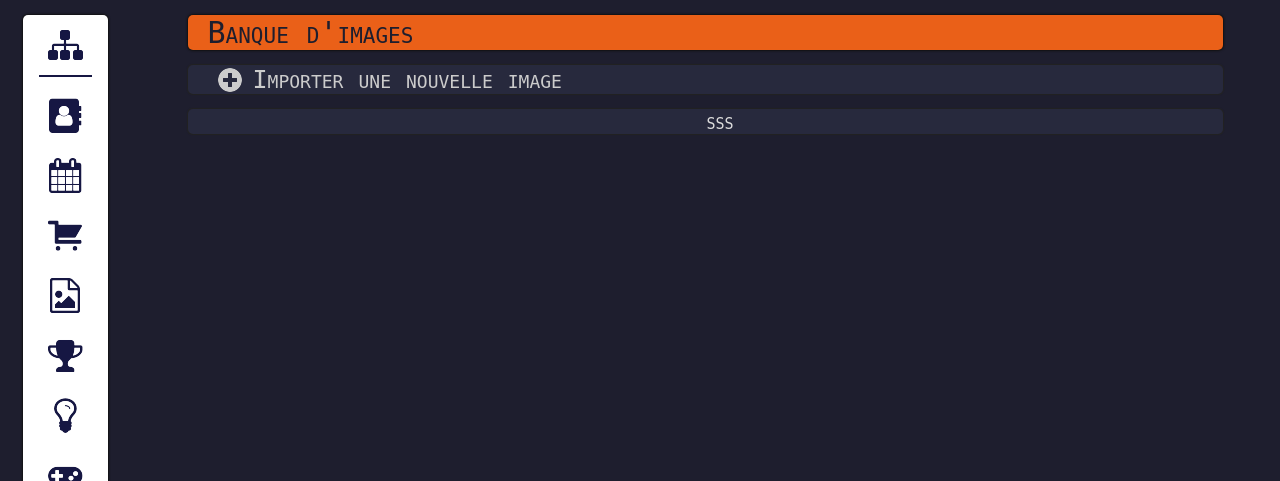
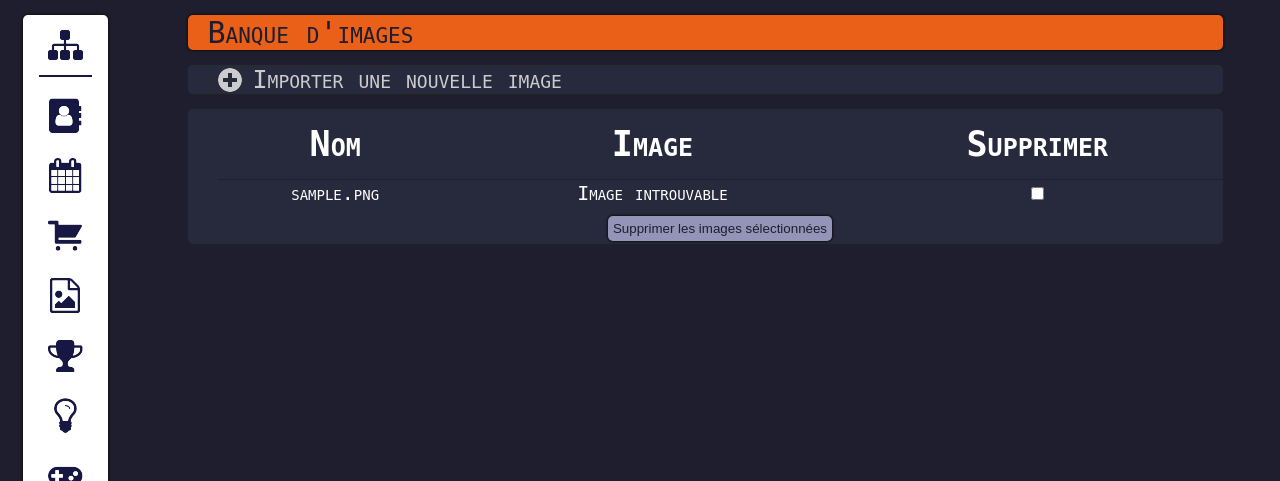
Before and after one commit to Floko95/Firefox-Sup-Galil-e, a PHP site: page /Firefox-Sup-Galil-e/admin/images.php in a window 1280 px wide. Shown: the part 35-516 px from the top of the page. Run offline with PHP 8.4, Linux system fonts and the light colour scheme; the visitor is signed in with stand-in values (Sample User, id 1); data comes from the database, SQL or seed files in the repository; tables that the repository leaves empty hold one stand-in row (values such as "Sample post"); some libraries are stand-ins or nearby versions.

Commit message:
Add files via upload
Envoi d'images

```diff
--- a/php/admin/boutique.php
+++ b/php/admin/boutique.php
@@ -69,6 +69,7 @@ $articles = $req->fetchAll();
 				Boutique
 			</div>
 
+			<?php if($droit15 == true): ?>
 			<div id="contenu">
 				<div class="plus" id ="contenuTitle">
 					Ajouter un nouvel article
@@ -92,6 +93,7 @@ $articles = $req->fetchAll();
 					</form>
 				</div>
 			</div>
+			<?php endif; ?>
 
 			<div id="contenu">
 				sss
--- a/php/admin/idees.php
+++ b/php/admin/idees.php
@@ -59,7 +59,7 @@ if (isset($_POST['supprimerIdees']) && $_POST['supprimerIdees'] == 'Valider') {
 
 <?php
 # On récupère les différentes idées
-$req = $bdd->prepare('SELECT idIdees, idee, dateIdee FROM IDEES ORDER BY dateIdee DESC');
+$req = $bdd->prepare('SELECT idIdees, idee, dateIdee FROM IDEES ORDER BY dateIdee DESC LIMIT 200');
 $req->execute();
 $idees = $req->fetchAll();
 ?>
--- a/php/admin/images.php
+++ b/php/admin/images.php
@@ -21,78 +21,120 @@ require_once '../inc/fonctions.php';
 <?php
 # Requête pour savoir si l'étudiant possède le droit i
 $reqDroit = $bdd->prepare('SELECT COUNT(*) FROM attributionRolesAuxEtudiants NATURAL JOIN attributionDroitsAuxRoles WHERE id = ? AND idDroits = ?');
-$reqDroit->execute(array($_SESSION['id'], 15));
+$reqDroit->execute(array($_SESSION['id'], 17));
 $data = $reqDroit->fetch();
 if ($data[0] > 0) {
-	$droit15 = true;
+	$droit17 = true;
 } else {
-	$droit15 = false;
+	$droit17 = false;
 }
 ?>
 
 <?php
 # Importer une nouvelle image
-/*
+$dossier = '../../img/imports';
+if (isset($_POST['importImage']) && $_POST['importImage'] == 'Valider') {
 
-$target_dir = "uploads/";
-$target_file = $target_dir . basename($_FILES["fileToUpload"]["name"]);
-$uploadOk = 1;
-$imageFileType = strtolower(pathinfo($target_file,PATHINFO_EXTENSION));
-// Check if image file is a actual image or fake image
-if(isset($_POST["submit"])) {
-    $check = getimagesize($_FILES["fileToUpload"]["tmp_name"]);
-    if($check !== false) {
-        echo "File is an image - " . $check["mime"] . ".";
-        $uploadOk = 1;
-    } else {
-        echo "File is not an image.";
-        $uploadOk = 0;
-    }
+	$errors = array();
+
+	if (is_uploaded_file( $_FILES["image"]["tmp_name"]) && $_FILES["image"]["error"] === 0) {
+		# Si on ne possède pas le droit d'ajout d'image (droit n°17)
+		if ($droit17 == false) {
+			$errors['droitImageManquant'] = "Vous n'êtes pas autorisé à ajouter ou retirer des images";
+		}
+
+		# Si le nom est trop long
+		$image = basename($_FILES['image']['name']);
+		if (strlen($image) > 35) {
+			$errors['tailleNomImage'] = "Le nom de l'image de doit pas excéder 30 caractères";
+		}
+
+		# Si une image a déja ce nom
+		if (file_exists(($dossier.'/'.$image))) {
+			$errors['imageExistante'] = "Une image possède déjà ce nom";
+		}
+
+		# Si la taille de l'image est trop grande
+		if ($_FILES["image"]["size"] > 1048576) {
+			$errors['imageTropLourde'] = "L'image ne doit pas dépasser 1Mo";
+		}
+
+		# Si l'extension n'est pas bonne
+		$extensions = array('.png', '.gif', '.jpg', '.jpeg');
+		$extension = strrchr($_FILES['image']['name'], '.');
+		if (!in_array($extension, $extensions)) {
+			$errors['extensionInterdite'] = 'Vous devez uploader une image de type png, gif, jpg ou jpeg';
+		}
+
+		# S'il n'y a pas d'erreur, on ajouter l'image
+		if (empty($errors)) {
+			# On formate le nom de l'image
+			$image = strtr($image,
+				'ÀÁÂÃÄÅÇÈÉÊËÌÍÎÏÒÓÔÕÖÙÚÛÜÝàáâãäåçèéêëìíîïðòóôõöùúûüýÿ',
+				'AAAAAACEEEEIIIIOOOOOUUUUYaaaaaaceeeeiiiioooooouuuuyy');
+			$image = preg_replace('/([^.a-z0-9]+)/i', '-', $image);
+			# On crée le dossier contenant les images si il n'existe pas encore
+			if (!file_exists($dossier)) {
+				mkdir($dossier);
+			}
+			# On insère l'image dans le dossier
+			if (move_uploaded_file($_FILES['image']['tmp_name'], $dossier.'/'.$image)) {
+				$req = $bdd->prepare('INSERT INTO IMAGES(image) VALUES(:image)');
+				$req->execute(array(
+					'image' => $image));
+				$req->closeCursor();
+				$success['imageInseree'] = "L'image a bien été ajoutée à la banque d'images disponible";
+			} else {
+				$errors['erreurSurvenue'] = 'Une erreur est survenue, veuillez réessayer';
+			}
+		}
+	} else {
+		$errors['imageManquante'] = 'Vous devez sélectionner une image';
+	}
 }
-// Check if file already exists
-if (file_exists($target_file)) {
-    echo "Sorry, file already exists.";
-    $uploadOk = 0;
-}
-// Check file size
-if ($_FILES["fileToUpload"]["size"] > 500000) {
-    echo "Sorry, your file is too large.";
-    $uploadOk = 0;
-}
-// Allow certain file formats
-if($imageFileType != "jpg" && $imageFileType != "png" && $imageFileType != "jpeg"
-&& $imageFileType != "gif" ) {
-    echo "Sorry, only JPG, JPEG, PNG & GIF files are allowed.";
-    $uploadOk = 0;
-}
-// Check if $uploadOk is set to 0 by an error
-if ($uploadOk == 0) {
-    echo "Sorry, your file was not uploaded.";
-// if everything is ok, try to upload file
-} else {
-    if (move_uploaded_file($_FILES["fileToUpload"]["tmp_name"], $target_file)) {
-        echo "The file ". basename( $_FILES["fileToUpload"]["name"]). " has been uploaded.";
-    } else {
-        echo "Sorry, there was an error uploading your file.";
-    }
-}
-
-*/
-
 ?>
 
 <?php
 # Effacer les images sélectionnées
+if (isset($_POST['supprimerImages']) && $_POST['supprimerImages'] == 'Valider') {
 
+	$errors = array();
+
+	# Si on ne possède pas le droit de gestion de la banque d'images (droit n°17)
+	if ($droit17 == false) {
+		$errors['droitImageManquant'] = "Vous n'êtes pas autorisé à ajouter ou retirer des images";
+	}
+
+	# S'il n'y a pas d'image à supprimer
+	if (!isset($_POST['images'])) {
+		$errors['aucuneImageSelectionnee'] = "Aucune image n'a été sélectionnée";
+	}
+
+	# S'il n'y a pas d'erreur, on retire les images sélectionnées
+	if (empty($errors)) {
+		foreach($_POST['images'] as $valeur) {
+			# On retire l'image de la base de données
+			$req = $bdd->prepare('SELECT * FROM IMAGES WHERE idImages = ?');
+			$req->execute(array($valeur));
+			$nom = $req->fetch();
+			$req = $bdd->prepare('DELETE FROM IMAGES WHERE idImages = ?');
+			$req->execute(array($valeur));
+			# On retire l'image du dossier
+			if (file_exists($dossier.'/'.$nom['image'])) {
+				chmod($dossier.'/'.$nom['image'], 0777);
+				unlink($dossier.'/'.$nom['image']);
+			}
+		}
+		$success['imagesRetirees'] = "Les images sélectionnées ont bien été retirées de la banque d'images";
+	}
+}
 ?>
 
 <?php
 # On récupère les différentes images
-/*
-$req = $bdd->prepare('SELECT * FROM IMAGES');
+$req = $bdd->prepare('SELECT * FROM IMAGES LIMIT 100');
 $req->execute();
 $images = $req->fetchAll();
-*/
 ?>
 
 <!DOCTYPE html>
@@ -115,6 +157,7 @@ $images = $req->fetchAll();
 				Banque d'images
 			</div>
 
+			<?php if($droit17 == true): ?>
 			<div id="contenu">
 				<div class="plus" id ="contenuTitle">
 					Importer une nouvelle image
@@ -129,9 +172,40 @@ $images = $req->fetchAll();
 					</form>
 				</div>
 			</div>
+			<?php endif; ?>
 
 			<div id="contenu">
-				sss
+				<form action="images.php" method="post">
+					<table>
+						<tr>
+							<th>Nom</td>
+							<th>Image</td>
+							<?php if ($droit17 == true): ?>
+							<th>Supprimer</td>
+							<?php endif; ?>
+						</tr>
+						<?php foreach($images as $image): ?>
+						<tr style="font-size: 20px;">
+							<td><?php echo text($image['image']); ?></td>
+							<td>
+								<?php
+								if (file_exists(($dossier.'/'.$image['image']))) {
+									echo '<a href='.$dossier.'/'.$image['image'].' target="_blank"><img src='.$dossier.'/'.$image['image'].' style="max-height: 125px; max-width: 300px; cursor: zoom-in" ></a>';
+								} else {
+									echo 'Image introuvable';
+								}
+								?>
+							</td>
+							<?php if ($droit17 == true): ?>
+							<td><input type="checkbox" name="images[]" value=<?php echo $image['idImages']; ?> ></td>
+							<?php endif; ?>
+						</tr>
+						<?php endforeach; ?>
+					</table>
+					<?php if ($droit17 == true): ?>
+					<button type="submit" name="supprimerImages" value="Valider">Supprimer les images sélectionnées</button>
+					<?php endif; ?>
+				</form>
 			</div>
 		</div>
 
```
